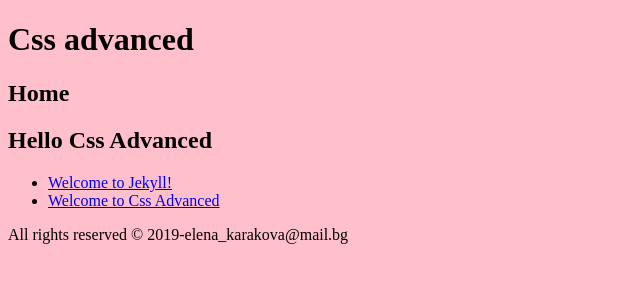
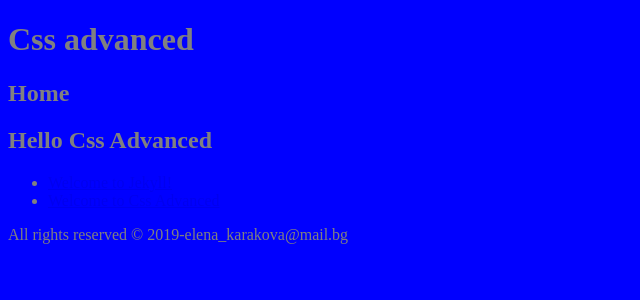
Before and after one commit to ElenaKarakova/css-advanced-demo, a Jekyll site: the page built from index.html, in a window 1280 px wide. Shown: the top 300 px of the page, without its empty margins (0-640 px from the left). Built offline with Jekyll 4.4.1, drawn with Linux system fonts in a browser that asks for light colours.

Commit message:
Update background to blue

```diff
--- a/css/style.css
+++ b/css/style.css
@@ -1,3 +1,4 @@
 body {
-    background-color: pink;
+    background-color: blue;
+	color: gray;
 }
```
